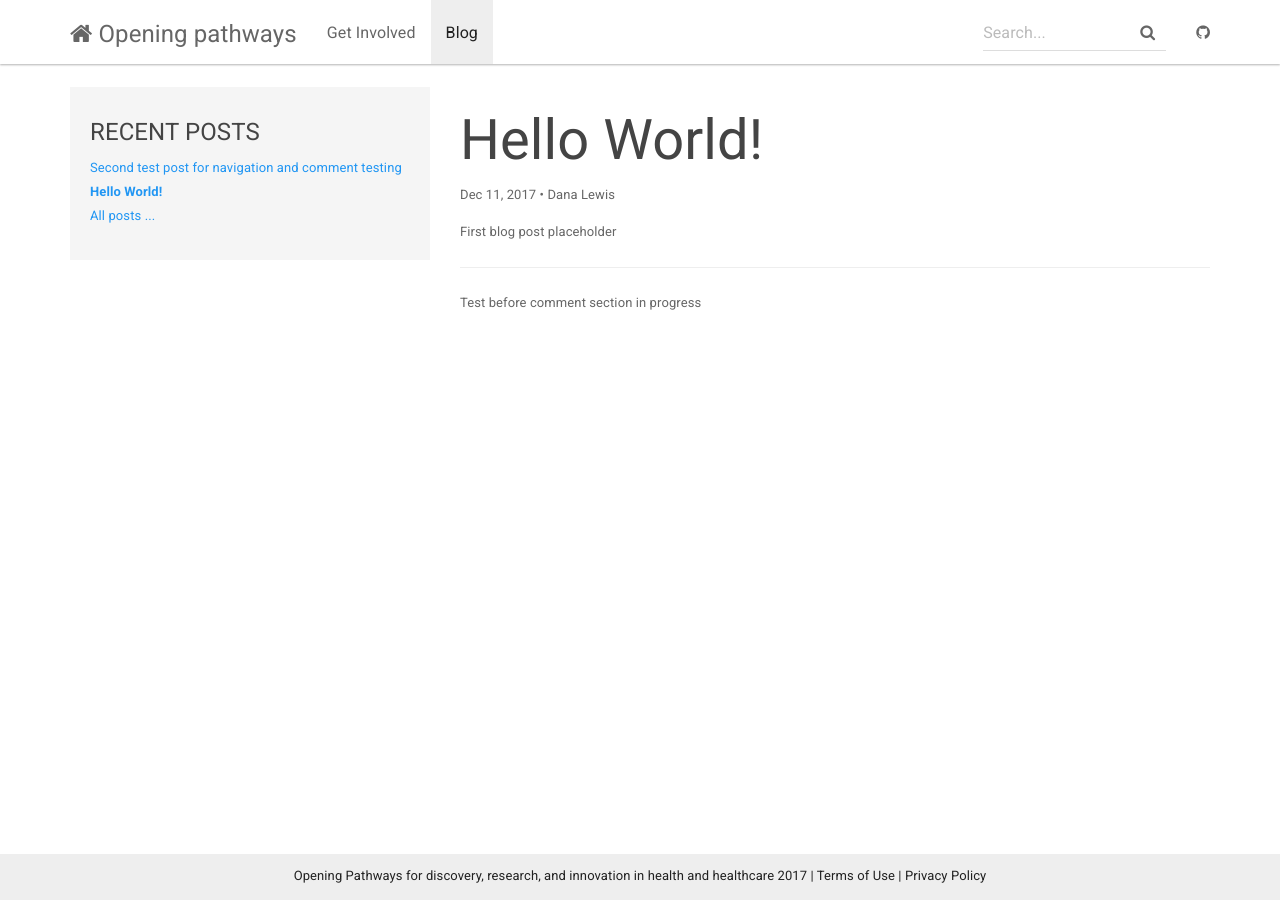
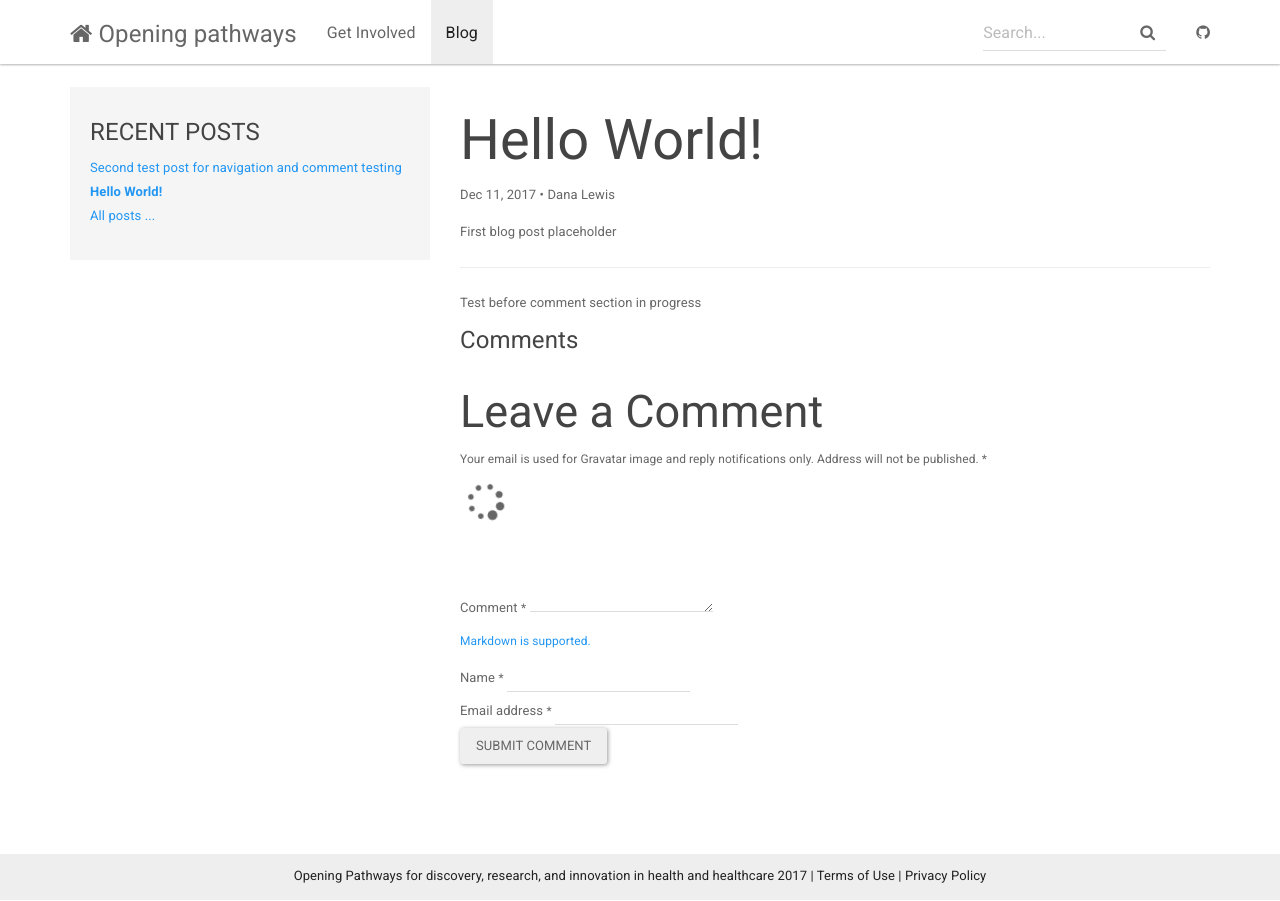
Before and after one commit to danamlewis/Testrepo2, a Jekyll site: the page built from _posts/2017-12-11-hello-world.md, in a window 1280 px wide. Built offline with Jekyll 4.4.1, drawn with Linux system fonts in a browser that asks for light colours; nearby versions of some CDN libraries; some of the changed lines change nothing that is shown.

Commit message:
Update _config.yml

```diff
--- a/_config.yml
+++ b/_config.yml
@@ -11,6 +11,8 @@ git_address: https://github.com/danamlewis/Testrepo2
 git_edit_address: https://github.com/danamlewis/Testrepo2
 
 # attempting to add the info for comments
+comments:
+  provider: "staticman"
 repository: danamlewis.github.io/Testrepo2
 staticman:
   branch: "master"
```
